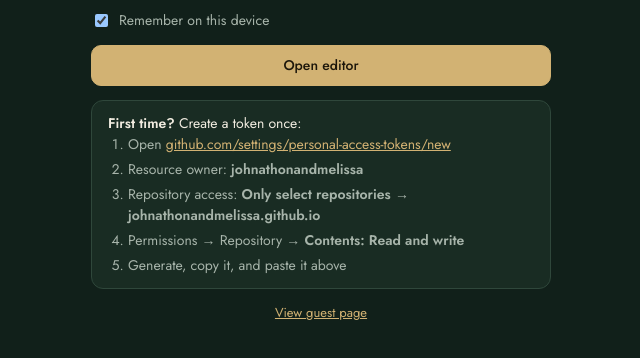
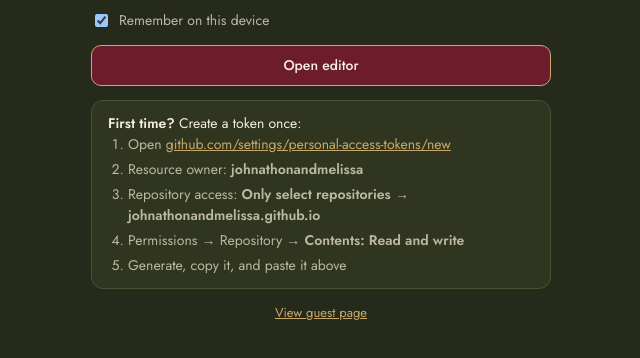
Before and after one commit to johnathonandmelissa/johnathonandmelissa.github.io, a plain HTML site: page admin.html in a window 1280 px wide. Shown: the part 262-620 px from the top of the page, without its empty margins (319-959 px from the left). Drawn offline with nearby package versions, Linux system fonts and the light colour scheme.

Commit message:
Match engagement palette: burgundy, olive green, ivory, gold
Co-Authored-By: Claude Opus 5.5 <noreply@anthropic.com>
Claude-Session: https://claude.ai/code/session_01C1H7QDB5Eutv9AYiYfGwo3

```diff
--- a/admin.html
+++ b/admin.html
@@ -4,22 +4,25 @@
 <meta charset="utf-8">
 <meta name="viewport" content="width=device-width, initial-scale=1">
 <meta name="robots" content="noindex, nofollow">
-<meta name="theme-color" content="#11201a">
+<meta name="theme-color" content="#262a1a">
 <title>Seating Admin · Johnathon &amp; Melissa</title>
 <link rel="preconnect" href="https://fonts.googleapis.com">
 <link rel="preconnect" href="https://fonts.gstatic.com" crossorigin>
 <link href="https://fonts.googleapis.com/css2?family=Cormorant+Garamond:ital,wght@0,500;0,600;1,500&family=Jost:wght@400;500;600&display=swap" rel="stylesheet">
 <style>
-/* Layout: one narrow column for the guest finder on phones, a wrapping grid of table cards below. Cedar green + champagne. */
+/* Layout: one narrow column for the guest finder on phones, a wrapping grid of table cards below. Burgundy + olive green, gold foil accents. */
 :root{
-  --bg:#11201a;
-  --surface:#192c23;
-  --line:#2f473b;
-  --ink:#f1ece0;
-  --muted:#a7b4aa;
-  --gold:#d2b273;
-  --gold-ink:#1c160a;
-  --warn:#e8a65c;
+  --bg:#262a1a;        /* olive velvet */
+  --surface:#30351f;
+  --line:#4a5034;
+  --ink:#f3ede1;       /* ivory card stock */
+  --muted:#bcb8a0;
+  --gold:#c9a96a;      /* invitation foil */
+  --gold-ink:#1f1a10;
+  --wine:#6c1c2c;      /* burgundy */
+  --wine-deep:#4b1420;
+  --wine-ink:#f7efe7;
+  --warn:#e3a35b;
   --display:"Cormorant Garamond", Georgia, "Times New Roman", serif;
   --body:"Jost", "Helvetica Neue", Arial, sans-serif;
   color-scheme:dark;
@@ -45,20 +48,20 @@ h1 .amp{font-style:italic;color:var(--gold)}
 /* Finder */
 .finder{max-width:560px;width:100%;margin:0 auto;display:flex;flex-direction:column;gap:12px}
 .finder label{font-family:var(--display);font-size:26px;text-align:center}
-.search{width:100%;padding:16px 18px;border-radius:12px;border:1px solid var(--line);background:var(--surface);font-size:18px}
+.search{width:100%;padding:16px 18px;border-radius:12px;border:1px solid var(--gold);background:var(--surface);font-size:18px}
 .search::placeholder{color:var(--muted)}
 .results{display:flex;flex-direction:column;gap:10px}
-.result{display:grid;grid-template-columns:1fr auto;align-items:center;gap:4px 16px;padding:16px 18px;border-radius:12px;background:var(--gold);color:var(--gold-ink)}
+.result{display:grid;grid-template-columns:1fr auto;align-items:center;gap:4px 16px;padding:16px 18px;border-radius:12px;background:var(--wine);color:var(--wine-ink);border:1px solid var(--gold)}
 .r-name{font-weight:600;font-size:18px}
 .r-label{grid-column:1;font-size:13px;opacity:.8}
-.r-table{grid-column:2;grid-row:1 / span 2;font-family:var(--display);font-weight:600;font-size:28px;text-align:right;line-height:1.1}
+.r-table{color:var(--gold);grid-column:2;grid-row:1 / span 2;font-family:var(--display);font-weight:600;font-size:28px;text-align:right;line-height:1.1}
 .nomatch{margin:0;padding:14px 16px;border-radius:12px;border:1px dashed var(--line);color:var(--muted);text-align:center}
 
 /* Tables grid */
 .section-h{margin:0 0 14px;font-size:13px;letter-spacing:.18em;text-transform:uppercase;color:var(--muted);font-weight:500}
 .grid{display:grid;grid-template-columns:repeat(auto-fill,minmax(230px,1fr));gap:14px}
 .card{background:var(--surface);border:1px solid var(--line);border-radius:14px;padding:16px 18px;display:flex;flex-direction:column;gap:10px}
-.card.hit{border-color:var(--gold);box-shadow:0 0 0 1px var(--gold)}
+.card.hit{background:var(--wine-deep);border-color:var(--gold);box-shadow:0 0 0 1px var(--gold)}
 .card-head{display:flex;align-items:baseline;justify-content:space-between;gap:10px}
 .card h3{margin:0;font-family:var(--display);font-weight:600;font-size:24px;line-height:1.15}
 .count{font-size:12px;color:var(--muted);white-space:nowrap;font-variant-numeric:tabular-nums}
@@ -77,7 +80,7 @@ footer{display:flex;justify-content:center}
 .spacer{flex:1}
 .btn{padding:9px 14px;border-radius:10px;border:1px solid var(--line);background:var(--surface);cursor:pointer;font-size:14px;font-weight:500}
 .btn:hover{border-color:var(--gold)}
-.btn.primary{background:var(--gold);color:var(--gold-ink);border-color:var(--gold)}
+.btn.primary{background:var(--wine);color:var(--wine-ink);border-color:var(--gold)}
 .btn.primary[disabled]{opacity:.55;cursor:default}
 .btn.small{padding:5px 10px;font-size:13px}
 .chip{font-size:12px;padding:3px 9px;border-radius:999px;border:1px solid var(--warn);color:var(--warn)}
```
Also changed, not shown: index.html (+17 -14 lines).
